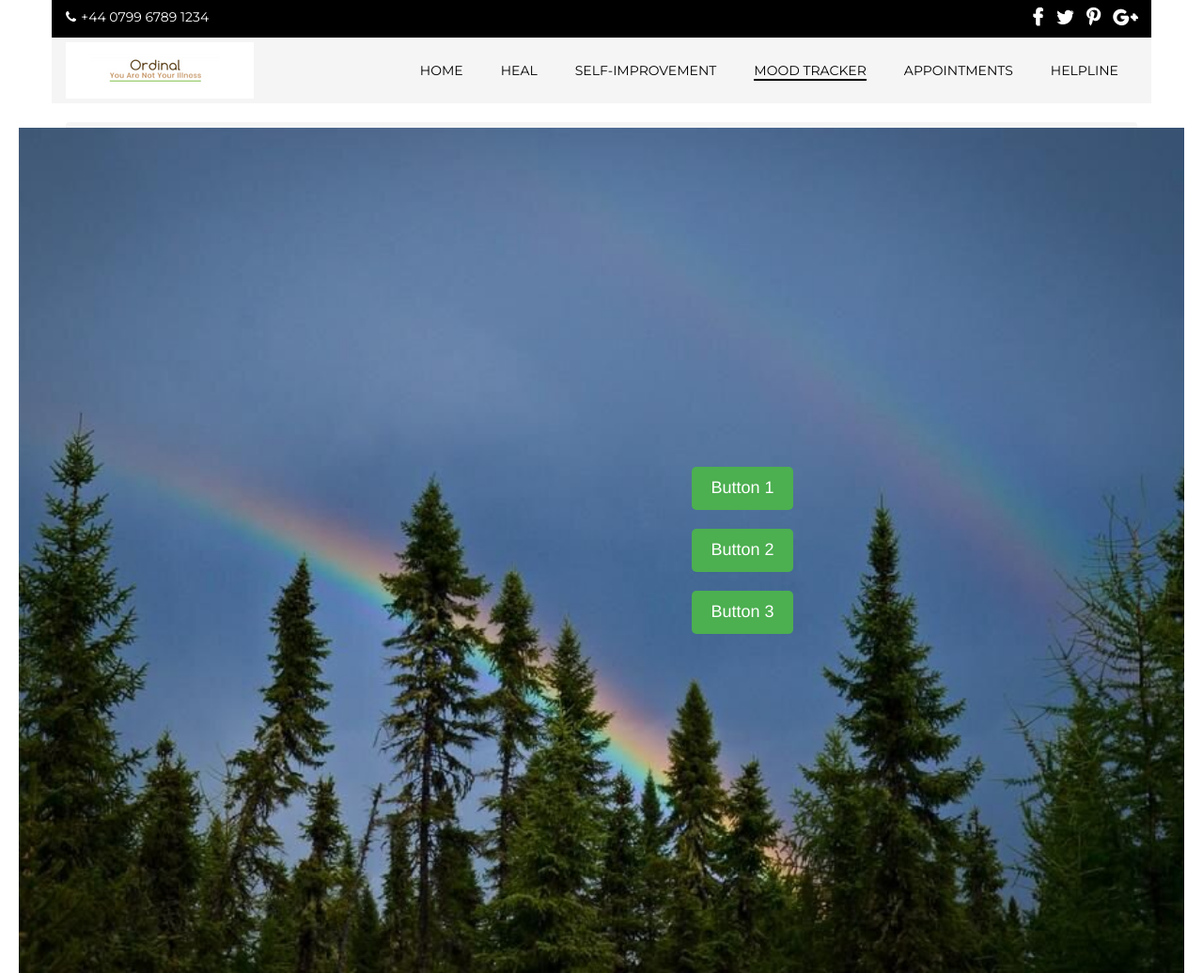
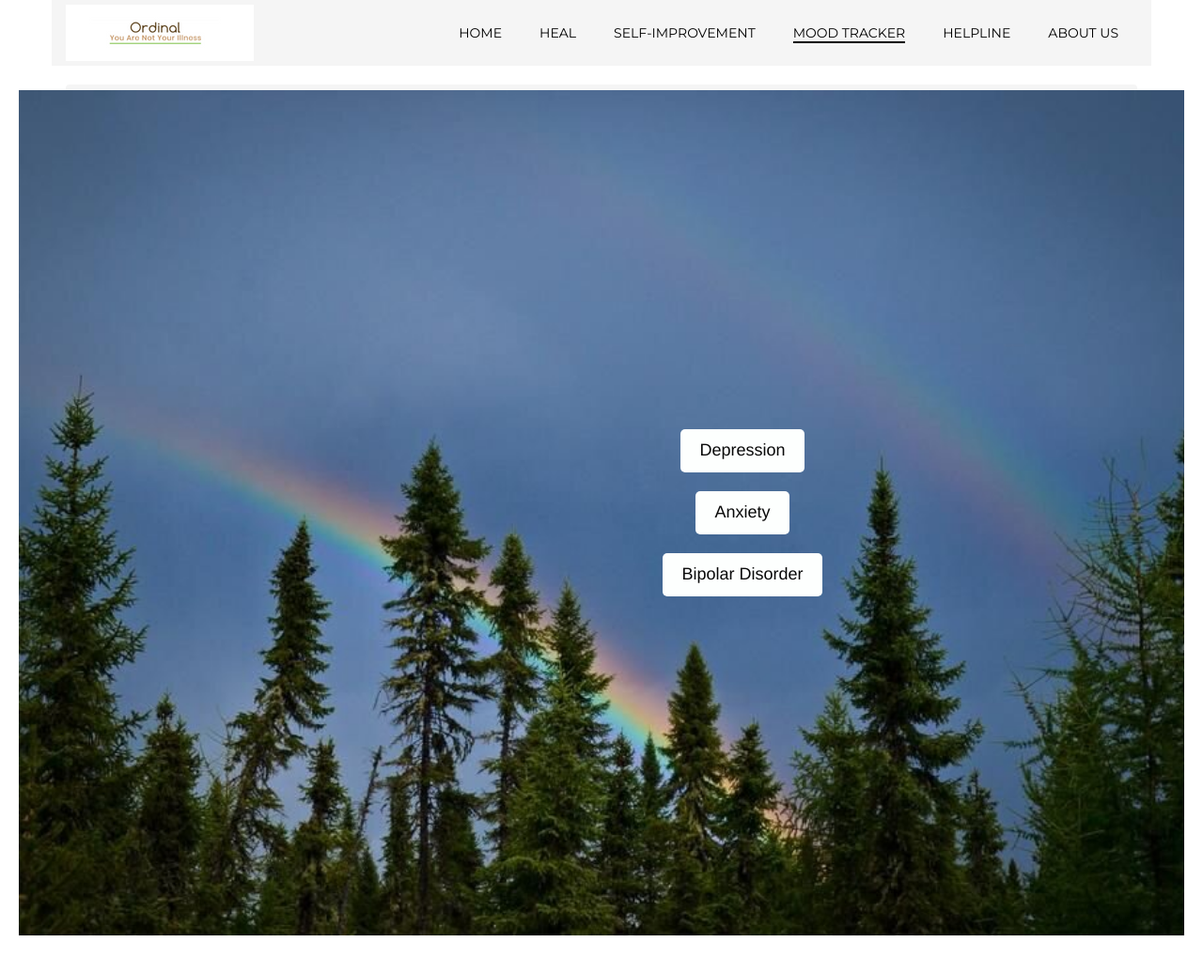
Before and after one commit to HariniMurugan-2003/Ordinal---Mental-Health-Awareness-and-Aid, a plain HTML site: page Ordinal/index.html in a window 1280 px wide. Shown: the whole page at 94% size. After the commit the page ends 996 px from the top, so only its background shows below. Drawn offline with Linux system fonts and the light colour scheme.

Commit message:
newchanges14

```diff
--- a/Ordinal/index.html
+++ b/Ordinal/index.html
@@ -52,21 +52,6 @@
 	</style>
 
 	<header>
-
-		<div class="top-heading">
-			<div class="container">
-				<div class="contact-info pull-left">
-					<a href="#"><span class="fa fa-phone"></span>+44 0799 6789 1234</a>
-				</div>
-				<ul class="social-icons pull-right">
-					<li><a href="#" class="icon fa fa-facebook"></a></li>
-					<li><a href="#" class="icon fa fa-twitter"></a></li>
-					<li><a href="#" class="icon fa fa-pinterest-p"></a></li>
-					<li><a href="#" class="icon fa fa fa-google-plus"></a></li>
-				</ul>
-			</div>
-		</div>
-
         <nav class="navbar-default navbar-static-top" id="navbar-default" style="border-radius:0;">
             <div class="container">
                 <div class="navbar-header">
@@ -87,8 +72,8 @@
                         <li><a href="Heal.html">Heal</a></li>
                         <li><a href="self.html">Self-Improvement</a></li>
                         <li><a href="index.html"><span>Mood Tracker</span></a></li>
-                        <li><a href="appointment.html">Appointments</a></li>
 						<li><a href="helpline.html">Helpline</a></li>
+                        <li><a href="aboutus.html">About us</a></li>
                     </ul>
                 </div>
             </div>
@@ -224,8 +209,8 @@
             .button {
                 margin: 10px;
                 padding: 10px 20px;
-                background-color: #4CAF50;
-                color: white;
+                background-color: #fdfffe;
+                color: rgb(9, 9, 9);
                 font-size: 18px;
                 border: none;
                 border-radius: 5px;
@@ -242,9 +227,9 @@
     <body>
         <main>
             <div class="button-container">
-                <button class="button">Button 1</button>
-                <button class="button">Button 2</button>
-                <button class="button">Button 3</button>
+                <button class="button">Depression</button>
+                <button class="button">Anxiety</button>
+                <button class="button">Bipolar Disorder</button>
             </div>
             <!-- creating a modal for when quiz ends -->
             <!-- <div class="modal-container" id="score-modal">
```
Also changed, not shown: Ordinal/Heal.html (+5 -19 lines), Ordinal/appointments.html (+0 -14 lines), Ordinal/helpline.html (+8 -16 lines), Ordinal/index1.html (+8 -2 lines), Ordinal/self.html (+9 -26 lines), Ordinal/aboutus.html (added).
